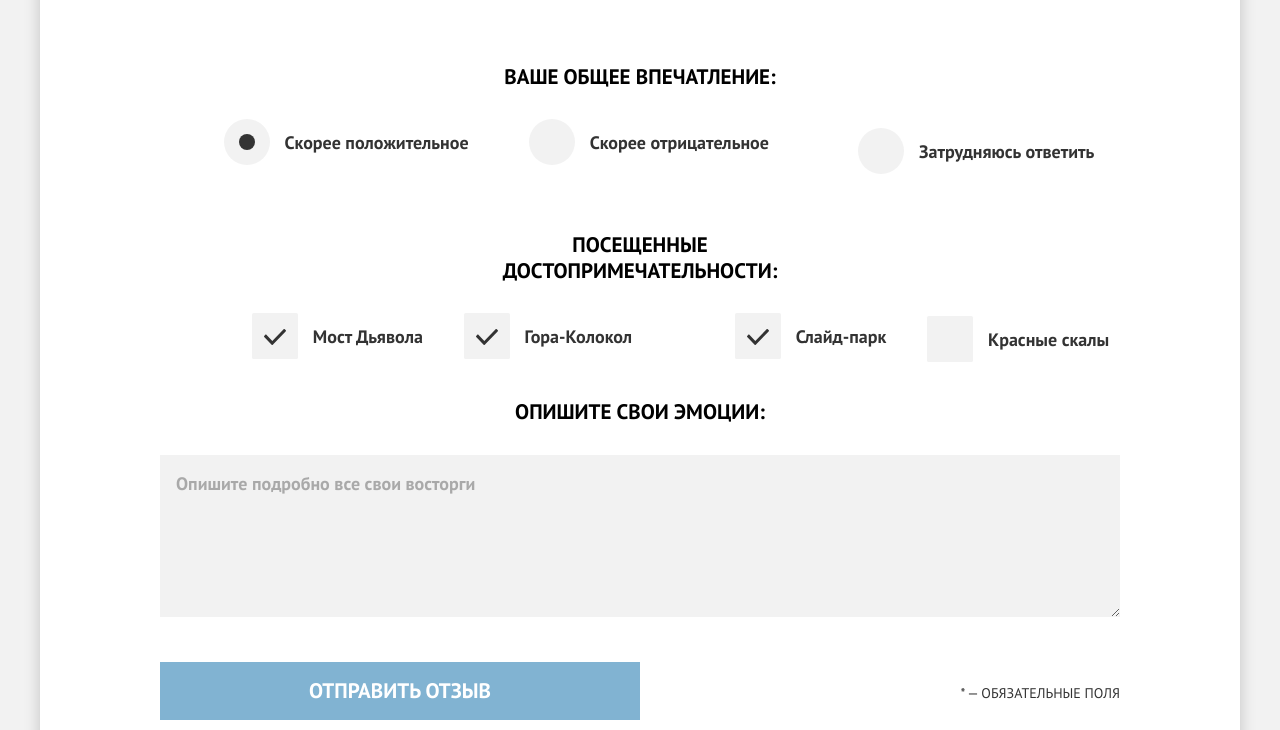
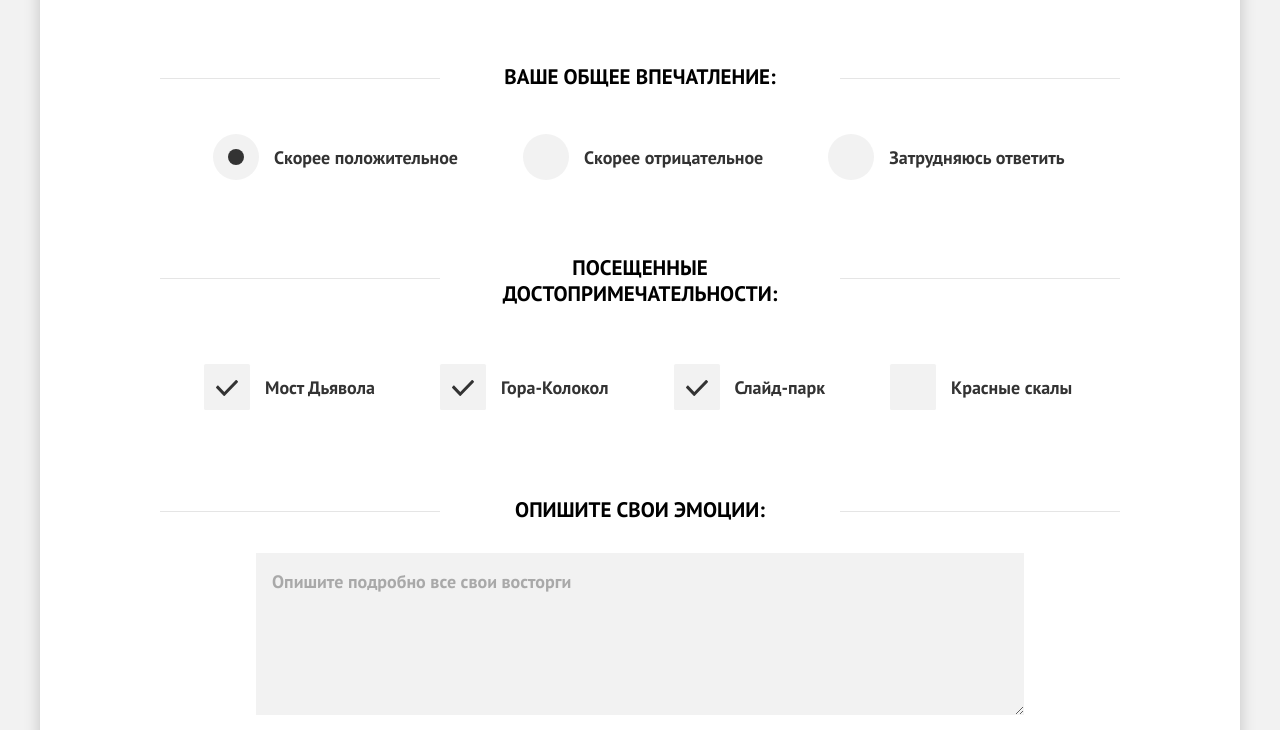
Before and after one commit to htmlacademy-adaptive/2129607-sedona-28, a plain HTML site: page source/form.html in a window 1280 px wide. Shown: the part 971-1701 px from the top of the page. Drawn offline with nearby package versions, Linux system fonts and the light colour scheme; files that its build step writes are made by us from their sources.

Commit message:
ПП формы

```diff
--- a/source/sass/bloks/card.scss
+++ b/source/sass/bloks/card.scss
@@ -87,15 +87,10 @@
 .card__likes-button {
   border: none;
   background-color: transparent;
-  // background-image: url("../../img/like-icon.svg");
-  // background-repeat: no-repeat;
-  // background-position: top 3px left;
-  // background-size: 23px 21px;
   height: 33px;
-  margin-top: 9px;
-  margin-bottom: 20px;
+  margin-top: 7px;
+  margin-bottom: 22px;
   padding: 0;
-  padding-left: 20px;
   fill-opacity: 0.3;
 
   @media (min-width: variables.$tablet-width) {
@@ -114,7 +109,7 @@
   font-weight: 700;
   font-size: 14px;
   line-height: 21px;
-  margin-left: 5px;
+  margin-left: 9px;
   vertical-align: bottom;
 
 }
--- a/source/sass/bloks/catalog.scss
+++ b/source/sass/bloks/catalog.scss
@@ -1,6 +1,9 @@
 @use "../variables.scss";
 @use "../supportive/mixins.scss";
 
+.catalog {
+  margin-top: 38px;
+}
 
 .catalog__wrapper {
 
--- a/source/sass/bloks/feedback.scss
+++ b/source/sass/bloks/feedback.scss
@@ -88,8 +88,7 @@
 
 .feedback__group--impress,
 .feedback__group--attractions,
-.feedback__group--emotions,
-.feedback__button-wrap {
+.feedback__group--emotions {
   @media (min-width: variables.$tablet-width) {
     grid-column: 1 / 3;
 
@@ -111,12 +110,10 @@
       height: 1px;
       width: 100%;
       background-color: #e5e5e5;
-      z-index: -1;
     }
   }
 
   @media (min-width: variables.$desktop-width) {
-    background-color: transparent;
 
     & .feedback__title {
       width: 400px;
@@ -131,8 +128,29 @@
     @media (min-width: variables.$desktop-width) {
       display: flex;
       flex-wrap: wrap;
-      justify-content: space-around;
+      justify-content: flex-start;
       align-items: center;
+      margin-top: 15px;
+    }
+  }
+}
+
+.feedback__group--impress {
+  .feedback__container {
+    @media (min-width: variables.$desktop-width) {
+      column-gap: 66px;
+      row-gap: 20px;
+      padding: 15px 54px;
+    }
+  }
+}
+
+.feedback__group--attractions {
+  .feedback__container {
+    @media (min-width: variables.$desktop-width) {
+      column-gap: 51px;
+      row-gap: 20px;
+      padding: 15px 30px;
     }
   }
 }
@@ -145,6 +163,7 @@
 }
 
 .feedback__title {
+  position: relative;
   margin-top: 24px;
   margin-bottom: 20px;
 
@@ -157,7 +176,16 @@
 }
 
 .feedback__group--attractions .feedback__title {
-  margin-top: 13px;
+  margin-top: 25px;
+
+  @media (min-width: variables.$tablet-width) {
+    margin-bottom: 28px;
+    margin-top: 13px;
+  }
+
+  @media (min-width: variables.$desktop-width) {
+    margin-bottom: 43px;
+  }
 }
 
 .feedback__label {
@@ -165,6 +193,12 @@
 
   @media (min-width: variables.$tablet-width) {
     margin-left: 16px;
+  }
+
+  @media (min-width: variables.$desktop-width) {
+    .feedback__group--impress & {
+      max-width: 185px;
+    }
   }
 }
 
@@ -206,7 +240,6 @@
   flex-direction: row;
   margin: 0;
   padding: 0;
-  //vertical-align: middle;
 
   .feedback__group--contact-info &::after {
     content: "";
@@ -237,6 +270,10 @@
 
     &:last-child {
       margin-bottom: -10px;
+
+      @media (min-width: variables.$desktop-width) {
+        margin-bottom: 0;
+      }
     }
 
     @media (min-width: variables.$tablet-width) {
@@ -244,15 +281,36 @@
 
       &:nth-child(2n) {
         margin-left: 10px;
+
+        @media (min-width: variables.$desktop-width) {
+          margin-left: 0;
+        }
       }
+    }
+
+    @media (min-width: variables.$desktop-width) {
+      margin: 0;
     }
   }
 
   .feedback__group--attractions & {
     @media (min-width: variables.$tablet-width) {
       margin-left: 82px;
+
       &:nth-child(2n) {
         margin-left: 20px;
+      }
+    }
+
+    @media (min-width: variables.$desktop-width) {
+      margin-left: 15px;
+
+      &:nth-child(2n) {
+        margin-left: 15px;
+      }
+
+      &:last-child {
+        margin-bottom: 0;
       }
     }
   }
@@ -264,7 +322,6 @@
   left: -1px;
   width: 46px;
   height: 46px;
-  //background-color: #2f1bc5;
   background-color: #f2f2f2;
 }
 
@@ -313,7 +370,11 @@
 }
 
 .feedback__group--emotions {
-  margin-top: -13px;
+  margin-top: -10px;
+
+  @media (min-width: variables.$desktop-width) {
+    margin-top: 19px;
+  }
 
   & .feedback__field-wrap {
     grid-column: 1 / 3;
@@ -330,26 +391,38 @@
   border: none;
   background-color: #f2f2f2;
   padding: 16px;
+  box-sizing: border-box;
   width: 100%;
+
+  @media (min-width: variables.$desktop-width) {
+    width: 768px;
+    margin: 0 auto;
+  }
 }
 
 .feedback__button-wrap {
   padding: 0 20px;
   box-sizing: border-box;
-  text-align: center;
+  text-align: right;
 
   @media (min-width: variables.$tablet-width) {
+    grid-column: 1 / 3;
     display: grid;
     grid-template-columns: repeat(2, 1fr);
     align-items: baseline;
     padding: 0;
+  }
+
+  @media (min-width: variables.$desktop-width) {
+    width: 768px;
+    margin: 0 auto;
   }
 }
 
 .feedback__button {
   margin: 0 auto;
   margin-top: 27px;
-  margin-bottom: 5px;
+  margin-bottom: 1px;
   width: 100%;
 }
 
--- a/source/sass/bloks/form.scss
+++ b/source/sass/bloks/form.scss
@@ -3,17 +3,16 @@
 
 .form {
   margin-top: 27px;
-  margin-bottom: 32px;
+  margin-bottom: 35px;
   max-width: 100%;
 
   @media (min-width: variables.$tablet-width) {
     margin-top: 83px;
-    margin-bottom: 78px;
+    margin-bottom: 81px;
   }
 
   @media (min-width: variables.$desktop-width) {
     margin-top: 40px;
-    margin-bottom: 78px;
   }
 }
 
--- a/source/sass/bloks/presentation.scss
+++ b/source/sass/bloks/presentation.scss
@@ -55,7 +55,7 @@
     margin-top: 30px;
   }
 
-  @media (min-width: variables.$tablet-width) {
+  @media (min-width: variables.$desktop-width) {
     padding: 0;
     margin: 30px auto;
     max-width: 800px;
```
